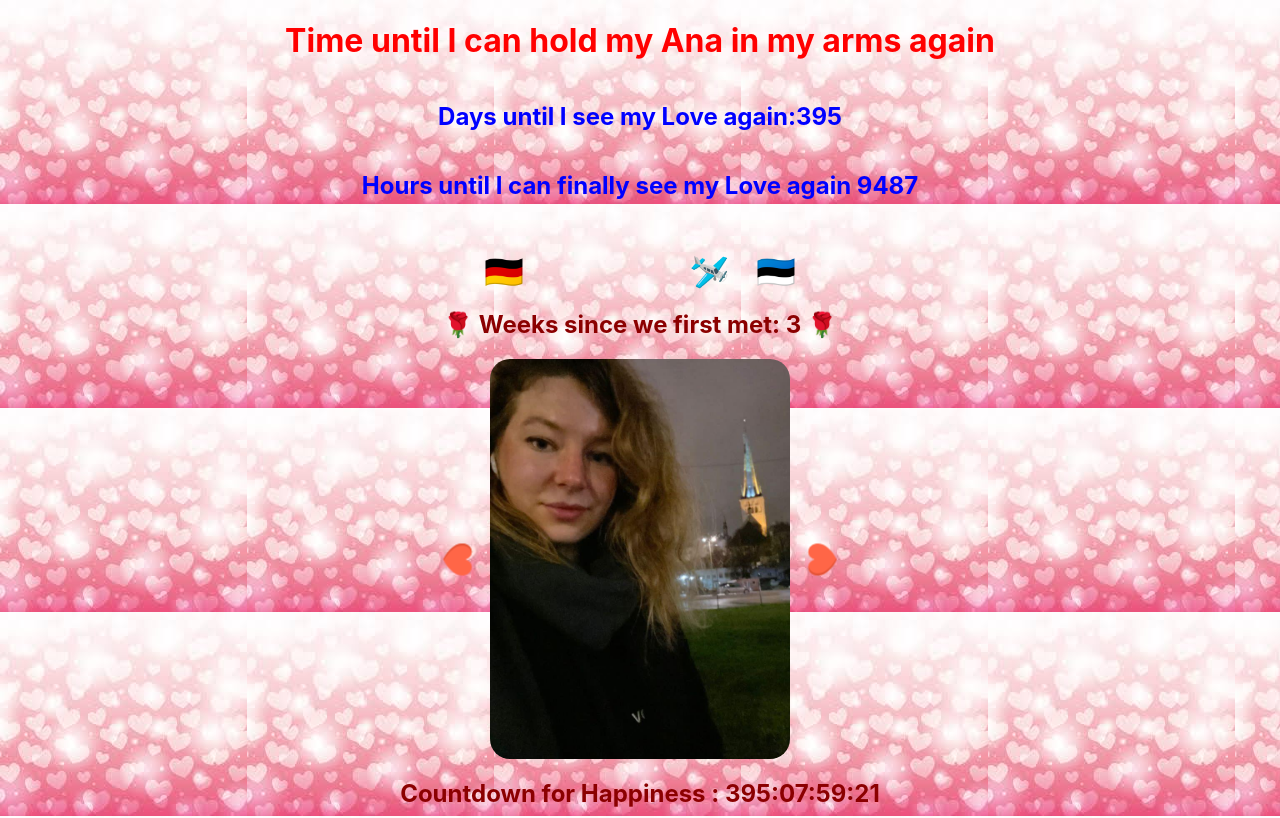
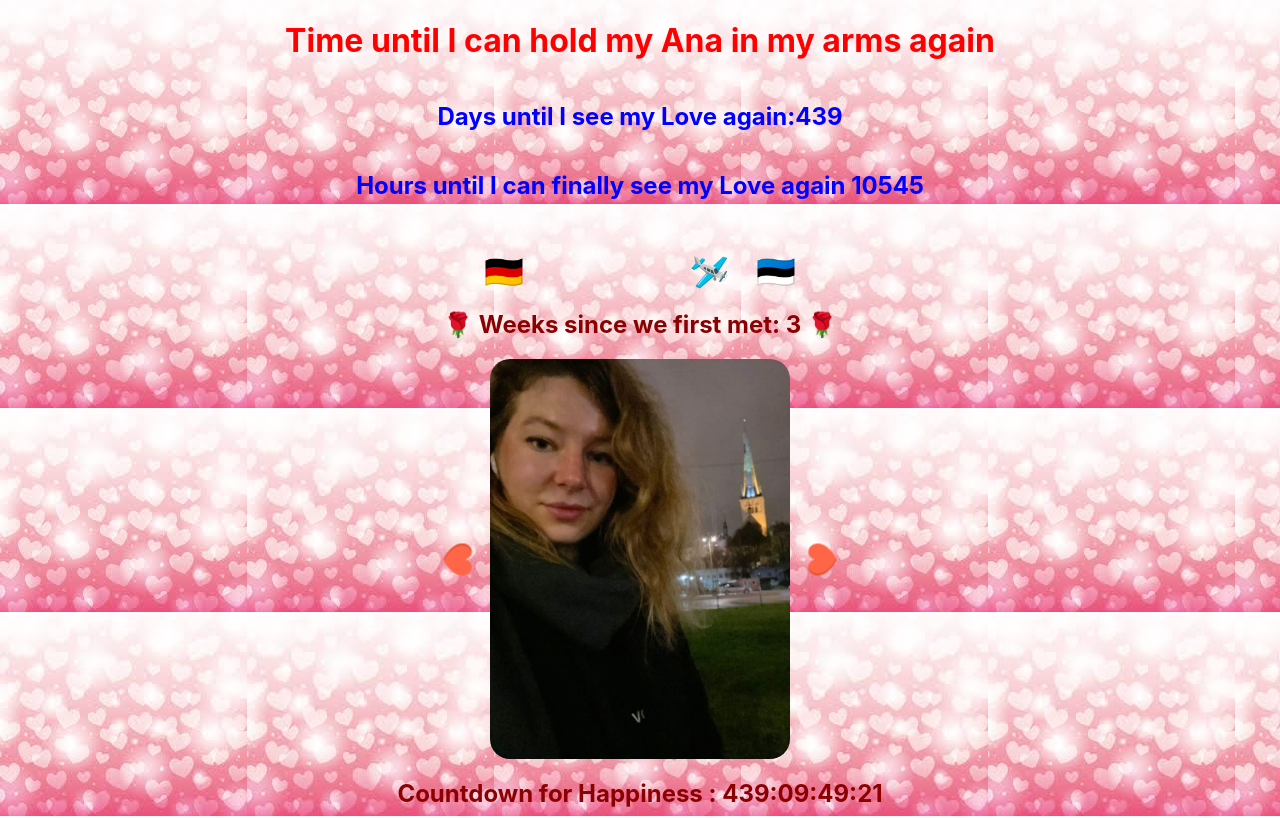
Before and after one commit to FinnyChSt/SeeMyLoveAgain, a React (Create React App) app: page / in a window 1280 px wide. Shown: the top 818 px of the page. Built offline with nearby package versions, Linux system fonts and the light colour scheme.

Commit message:
update jan24 (#23)

```diff
--- a/src/App.tsx
+++ b/src/App.tsx
@@ -26,8 +26,8 @@ import {
 } from "./App.styledComponents";
 
 function App() {
-  const arrival = new Date(2023, 11, 20, 18, 45).getTime();
-  const startDate = new Date(2023, 10, 24, 15, 20).getTime();
+  const arrival = new Date(2024, 1, 2, 20, 35).getTime();
+  const startDate = new Date(2024, 0, 12, 15, 40).getTime();
   const dayWeMet = new Date(2022, 9, 27).getTime();
   const currentDate = Date.now();
   const [timeLeft, setTimeLeft] = useState(arrival - currentDate);
```
Also changed, not shown: 13 other files (tests, documents, lock files or other folders).
